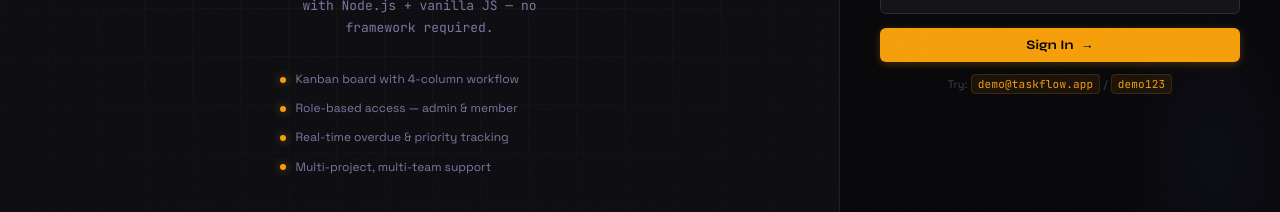
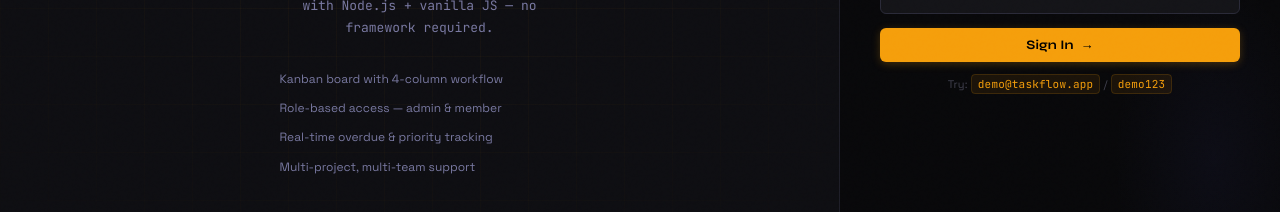
Before and after one commit to Aryan457dwivedi/taskflow, a website: page public/index.html in a window 1280 px wide. Shown: the part 520-732 px from the top of the page. Drawn offline with Linux system fonts and the light colour scheme.

Commit message:
Reformat feature list in index.html

```diff
--- a/public/index.html
+++ b/public/index.html
@@ -134,10 +134,10 @@
         <p class="auth-left-sub">A real-time team task manager built with Node.js + vanilla JS — no framework required.</p>
 
         <div class="auth-feature-list">
-          <div class="auth-feature"><div class="auth-feature-dot"></div>Kanban board with 4-column workflow</div>
-          <div class="auth-feature"><div class="auth-feature-dot"></div>Role-based access — admin &amp; member</div>
-          <div class="auth-feature"><div class="auth-feature-dot"></div>Real-time overdue &amp; priority tracking</div>
-          <div class="auth-feature"><div class="auth-feature-dot"></div>Multi-project, multi-team support</div>
+            <div class="auth-feature">Kanban board with 4-column workflow</div>
+            <div class="auth-feature">Role-based access — admin &amp; member</div>
+            <div class="auth-feature">Real-time overdue &amp; priority tracking</div>
+            <div class="auth-feature">Multi-project, multi-team support</div>
         </div>
       </div>
     </div>
```
